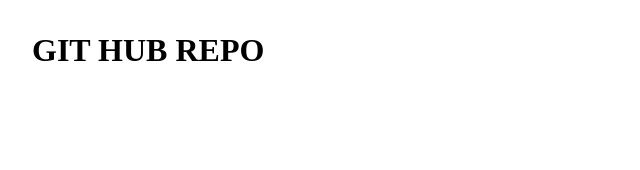
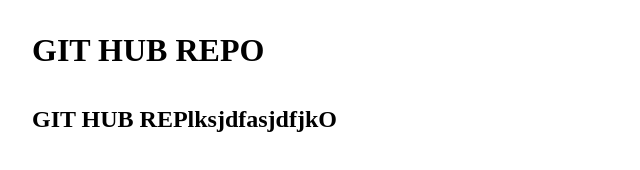
Before and after one commit to AlexGitH/alevel-git, a plain HTML site: page index.html in a window 1280 px wide. Shown: the whole page, without its empty margins (0-640 px from the left). Drawn offline with Linux system fonts and the light colour scheme.

Commit message:
some index.html

```diff
--- a/index.html
+++ b/index.html
@@ -5,4 +5,5 @@
         <link rel="stylesheet" href="style.css">
     </head>
     <H1> GIT HUB REPO </H1>
+    <H2> GIT HUB REPlksjdfasjdfjkO </H2>
 </html>
```
